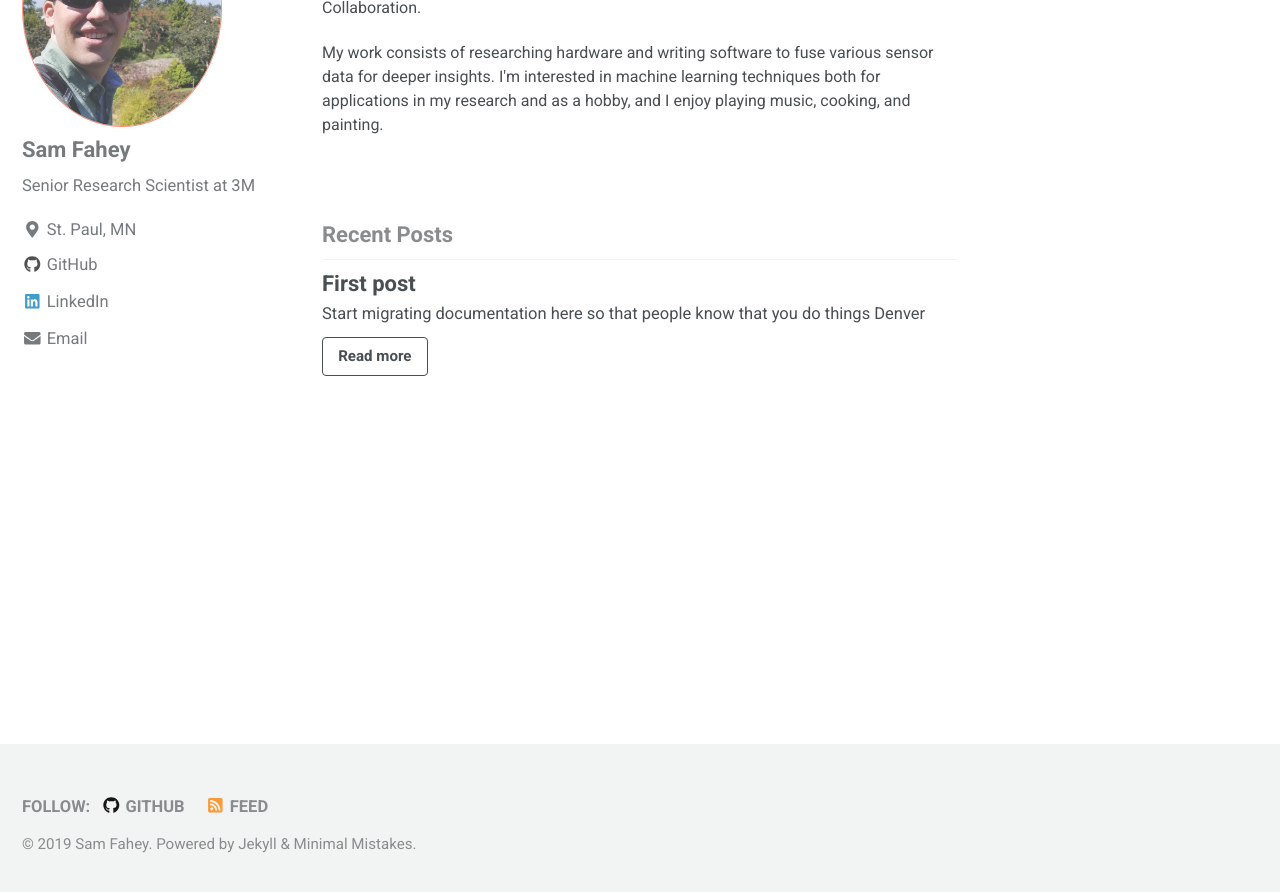
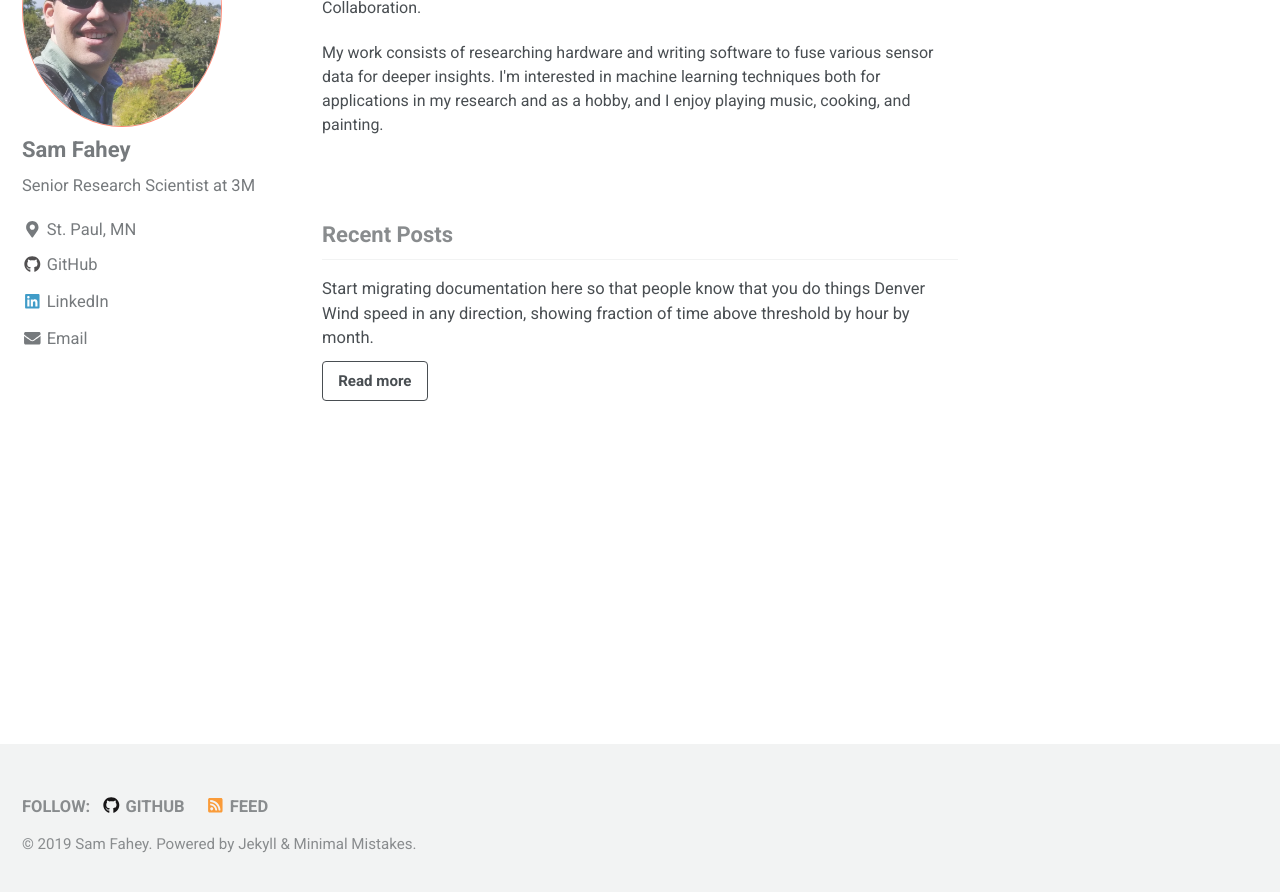
Before and after one commit to sam-fahey/jrbourbeau.github.io, a Jekyll site: the page built from index.html, in a window 1280 px wide and 900 px high, scrolled down 611 px. Shown: the top 892 px of the window. Built offline with Jekyll 4.4.1, drawn with Linux system fonts in a browser that asks for light colours; nearby versions of some CDN libraries; the list of posts is cut into pages by our own code.

Commit message:
Update 2018-07-15-pyunfold-overview.markdown

```diff
--- a/_posts/2018-07-15-pyunfold-overview.markdown
+++ b/_posts/2018-07-15-pyunfold-overview.markdown
@@ -1,5 +1,5 @@
 ---
-title: "First post"
+title: ""
 tags:
   - python
   - statistics
@@ -14,12 +14,6 @@ date: October 5, 2018
 
 # Denver
 
-![denver is wind](https://github.com/sam-fahey/sam-fahey.github.io/blob/master/_posts/Denver_Wind_Year.jpg "Windyness")
+Wind speed in any direction, showing fraction of time above threshold by hour by month.
 
-<img src="Denver_Wind_Year.png"/> ![](Denver_Wind_Year.png)
-
-<img src="_posts/Denver_Wind_Year.png" width="800" /> ![](_posts/Denver_Wind_Year.png)
-
-<img src="Denver_Wind_Year.PNG" width="800" /> ![](Denver_Wind_Year.PNG)
-
-<img src="./Denver_Wind_Year.png"/> ![](./Denver_Wind_Year.png)
+  <img src="Denver_Wind_Year.png" width="800" />
```
